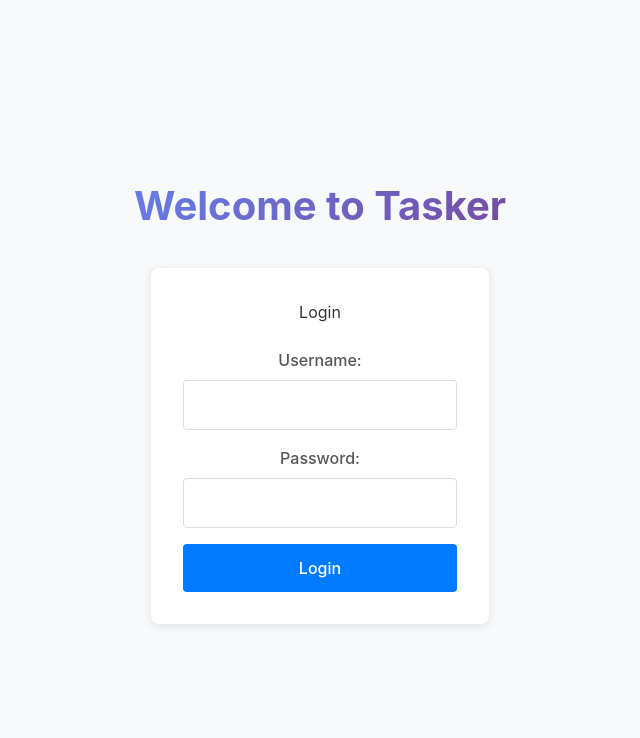
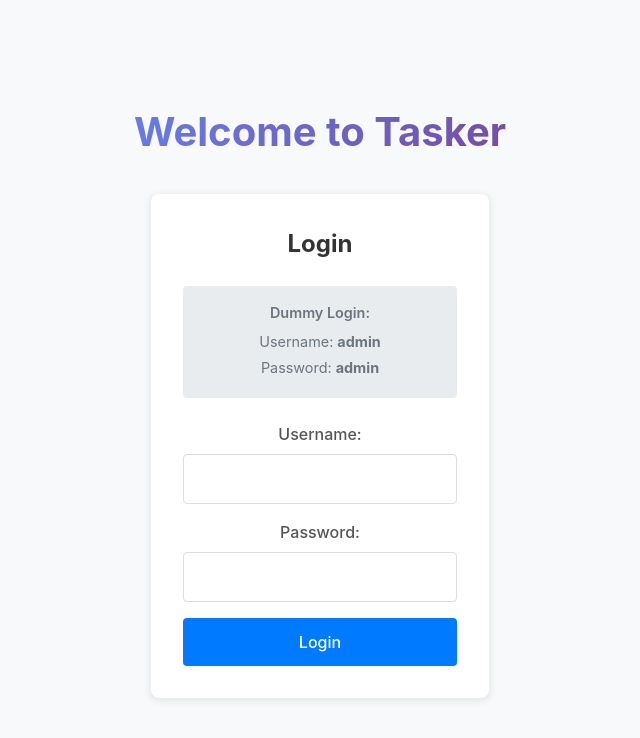
Before and after one commit to SalomoHS/task-management-app, a Vue app in the folder frontend/: page /login in a window 1280 px wide. Shown: the top 738 px of the page, without its empty margins (320-960 px from the left). Built offline with nearby package versions, Linux system fonts and the light colour scheme; no server answers.

Commit message:
Enhance login form and header task grid styling
- Add dummy login info section to LoginForm with test coverage
- Improve header styling in TaskGrid and LoginForm components

```diff
--- a/frontend/src/components/LoginForm.vue
+++ b/frontend/src/components/LoginForm.vue
@@ -2,6 +2,13 @@
   <div class="login-container">
     <div class="login-form">
       <h2>Login</h2>
+      <div class="login-info">
+        <p>Dummy Login:</p>
+        <ul>
+          <li>Username: <strong>admin</strong></li>
+          <li>Password: <strong>admin</strong></li>
+        </ul>
+      </div>
       <form @submit.prevent="handleLogin">
         <div class="form-group">
           <label for="username">Username:</label>
@@ -104,6 +111,8 @@ export default {
   text-align: center;
   margin-bottom: 1.5rem;
   color: #333;
+  font-weight: bold;
+  font-size: 1.5rem;
 }
 
 .form-group {
@@ -162,4 +171,29 @@ export default {
   border-radius: 4px;
   text-align: center;
 }
+
+.login-info {
+  margin-bottom: 1.5rem;
+  padding: 1rem;
+  background-color: #e9ecef;
+  border-radius: 4px;
+  font-size: 0.9rem;
+  color: #6c757d;
+  text-align: center;
+}
+
+.login-info p {
+  margin-bottom: 0.5rem;
+  font-weight: 600;
+}
+
+.login-info ul {
+  list-style: none;
+  padding: 0;
+  margin: 0;
+}
+
+.login-info li {
+  margin-bottom: 0.25rem;
+}
 </style>
--- a/frontend/src/components/TaskGrid.vue
+++ b/frontend/src/components/TaskGrid.vue
@@ -529,6 +529,8 @@ export default {
 .task-grid-header h2 {
   color: #333;
   margin: 0;
+  font-weight: bold;
+  font-size: 1.5rem;
 }
 
 .create-btn {
```
Also changed, not shown: 1 other file (tests, documents, lock files or other folders).
